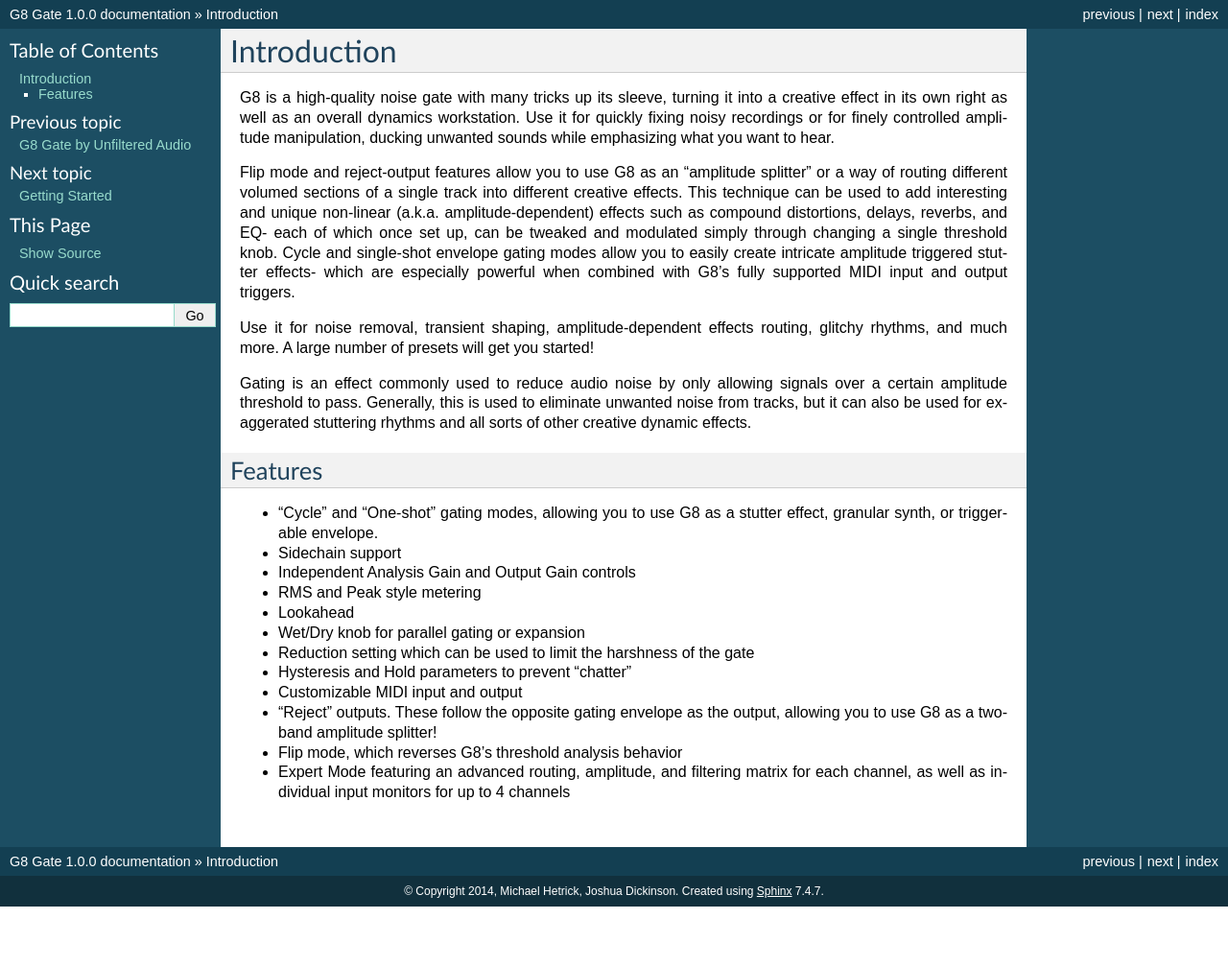
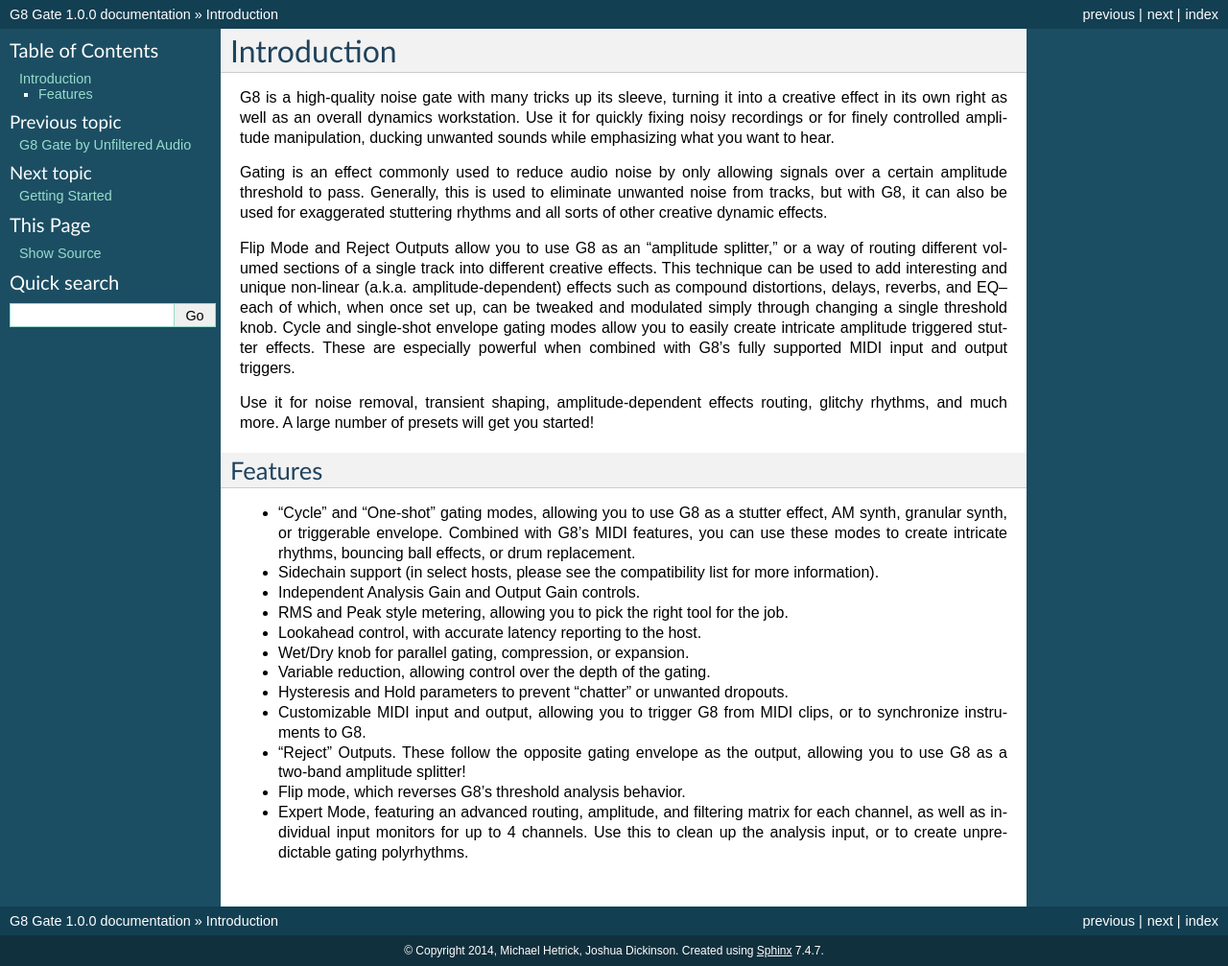
Before and after one commit to UnfilteredAudio/G8GateManual, a Sphinx documentation site: the page built from docs/introduction.rst, in a window 1280 px wide. Shown: the whole page at 96% size. Built offline with Sphinx 7.4.7, drawn with Linux system fonts in a browser that asks for light colours; formulas are drawn with MathJax 3; pages that are not in the unit, such as notebooks, are missing from menus; before the commit the page ends 945 px from its top, so only the background shows below that.

Commit message:
Cleaned up the Introduction page

```diff
--- a/docs/introduction.rst
+++ b/docs/introduction.rst
@@ -3,24 +3,24 @@
 
 G8 is a high-quality noise gate with many tricks up its sleeve, turning it into a creative effect in its own right as well as an overall dynamics workstation. Use it for quickly fixing noisy recordings or for finely controlled amplitude manipulation, ducking unwanted sounds while emphasizing what you want to hear.
 
-Flip mode and reject-output features allow you to use G8 as an “amplitude splitter” or a way of routing different volumed sections of a single track into different creative effects. This technique can be used to add interesting and unique non-linear (a.k.a. amplitude-dependent) effects such as compound distortions, delays, reverbs, and EQ- each of which once set up, can be tweaked and modulated simply through changing a single threshold knob. Cycle and single-shot envelope gating modes allow you to easily create intricate amplitude triggered stutter effects- which are especially powerful when combined with G8’s fully supported MIDI input and output triggers.
+Gating is an effect commonly used to reduce audio noise by only allowing signals over a certain amplitude threshold to pass. Generally, this is used to eliminate unwanted noise from tracks, but with G8, it can also be used for exaggerated stuttering rhythms and all sorts of other creative dynamic effects.
+
+Flip Mode and Reject Outputs allow you to use G8 as an “amplitude splitter,” or a way of routing different volumed sections of a single track into different creative effects. This technique can be used to add interesting and unique non-linear (a.k.a. amplitude-dependent) effects such as compound distortions, delays, reverbs, and EQ--each of which, when once set up, can be tweaked and modulated simply through changing a single threshold knob. Cycle and single-shot envelope gating modes allow you to easily create intricate amplitude triggered stutter effects. These are especially powerful when combined with G8’s fully supported MIDI input and output triggers.
 
 Use it for noise removal, transient shaping, amplitude-dependent effects routing, glitchy rhythms, and much more. A large number of presets will get you started!
-
-Gating is an effect commonly used to reduce audio noise by only allowing signals over a certain amplitude threshold to pass. Generally, this is used to eliminate unwanted noise from tracks, but it can also be used for exaggerated stuttering rhythms and all sorts of other creative dynamic effects.
 
 
 Features
 --------
-- “Cycle” and “One-shot” gating modes, allowing you to use G8 as a stutter effect, granular synth, or triggerable envelope.
-- Sidechain support
-- Independent Analysis Gain and Output Gain controls
-- RMS and Peak style metering
-- Lookahead
-- Wet/Dry knob for parallel gating or expansion
-- Reduction setting which can be used to limit the harshness of the gate
-- Hysteresis and Hold parameters to prevent “chatter”
-- Customizable MIDI input and output
-- “Reject” outputs. These follow the opposite gating envelope as the output, allowing you to use G8 as a two-band amplitude splitter!
-- Flip mode, which reverses G8’s threshold analysis behavior
-- Expert Mode featuring an advanced routing, amplitude, and filtering matrix for each channel, as well as individual input monitors for up to 4 channels
+- “Cycle” and “One-shot” gating modes, allowing you to use G8 as a stutter effect, AM synth, granular synth, or triggerable envelope. Combined with G8's MIDI features, you can use these modes to create intricate rhythms, bouncing ball effects, or drum replacement.
+- Sidechain support (in select hosts, please see the compatibility list for more information).
+- Independent Analysis Gain and Output Gain controls.
+- RMS and Peak style metering, allowing you to pick the right tool for the job.
+- Lookahead control, with accurate latency reporting to the host.
+- Wet/Dry knob for parallel gating, compression, or expansion.
+- Variable reduction, allowing control over the depth of the gating.
+- Hysteresis and Hold parameters to prevent “chatter” or unwanted dropouts.
+- Customizable MIDI input and output, allowing you to trigger G8 from MIDI clips, or to synchronize instruments to G8.
+- “Reject” Outputs. These follow the opposite gating envelope as the output, allowing you to use G8 as a two-band amplitude splitter!
+- Flip mode, which reverses G8’s threshold analysis behavior.
+- Expert Mode, featuring an advanced routing, amplitude, and filtering matrix for each channel, as well as individual input monitors for up to 4 channels. Use this to clean up the analysis input, or to create unpredictable gating polyrhythms.
```
